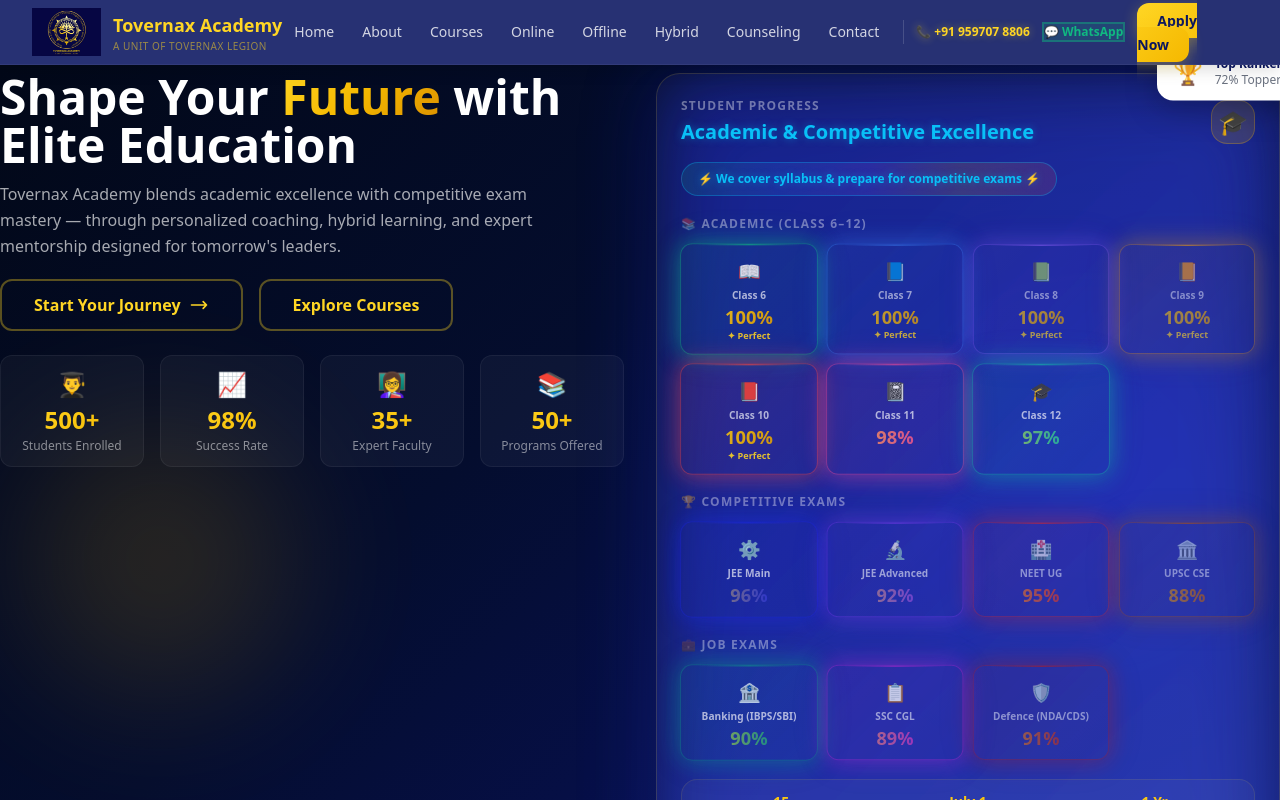
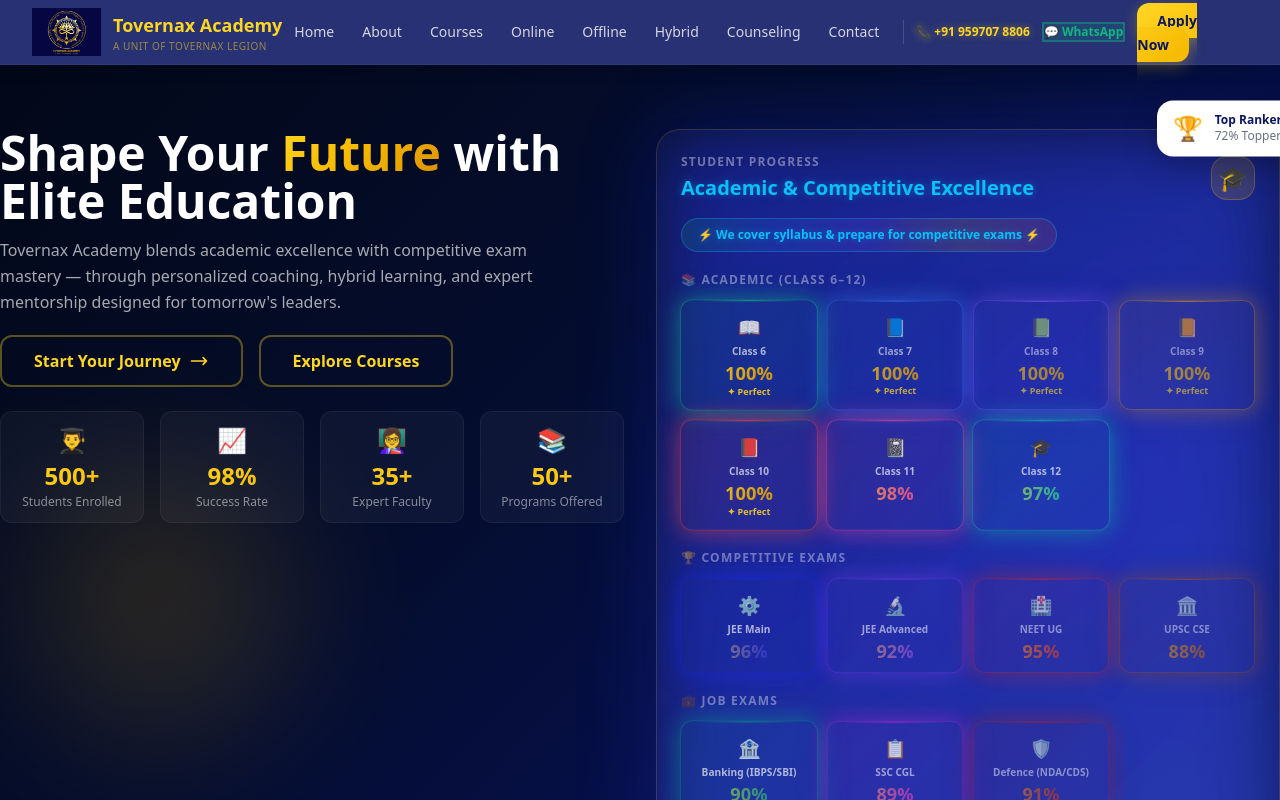
Before and after one commit to TovernaxLegion/Tovernax-Legion, a Next.js app: page / in a window 1280 px wide. Shown: the top 800 px of the page. Built offline with nearby package versions, Linux system fonts and the light colour scheme.

Commit message:
Update HeroSection.tsx

```diff
--- a/src/components/sections/HeroSection.tsx
+++ b/src/components/sections/HeroSection.tsx
@@ -32,7 +32,7 @@
 
   return (
     <section
-      className="relative flex items-center overflow-hidden pt-2 pb-4"
+      className="relative flex items-center overflow-hidden pt-16 pb-4"
       style={{
         background:
           "linear-gradient(135deg,#020818 0%,#040d2e 40%,#071050 70%,#0a1560 100%)",
```
